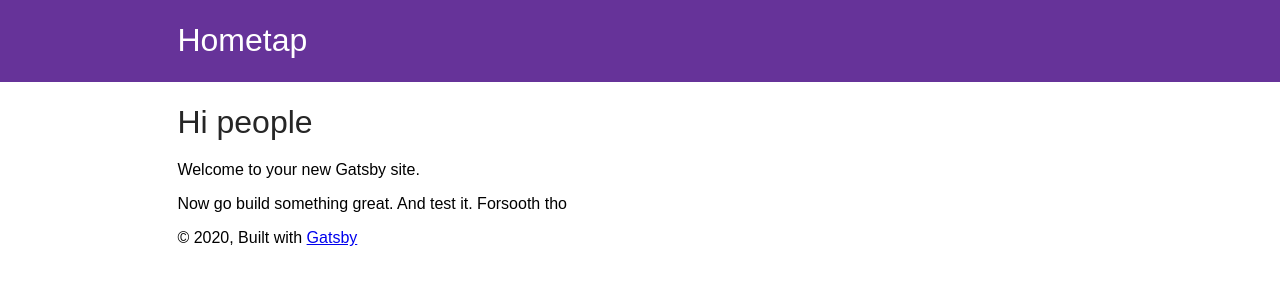
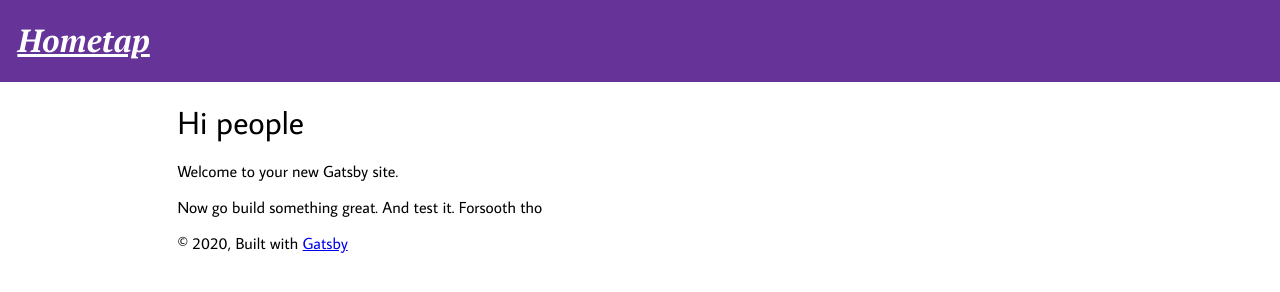
Before and after one commit to jehns/Hometap, a Gatsby site: page / in a window 1280 px wide. Built offline with nearby package versions, Linux system fonts and the light colour scheme; Gatsby itself is replaced by a stand-in of ours.

Commit message:
global google fonts added to repo

```diff
--- a/gatsby-browser.js
+++ b/gatsby-browser.js
@@ -8,7 +8,7 @@ import React from 'react';
 import { ThemeProvider } from 'styled-components';
 import theme from './src/styles/theme';
 import GlobalStyle from './src/styles/globalStyle';
-
+import "./src/styles/globalStyle/fonts.css"
 
 export const wrapRootElement = ({ element }) => {
  return (
--- a/src/components/Header.jsx
+++ b/src/components/Header.jsx
@@ -11,7 +11,7 @@ const Header = ({ siteTitle }) => (
   >
     <div
       style={{
-        margin: '0 auto',
+        // margin: '0 auto',
         maxWidth: 960,
         padding: '1.45rem 1.0875rem',
       }}
@@ -21,7 +21,7 @@ const Header = ({ siteTitle }) => (
           to="/"
           style={{
             color: 'white',
-            textDecoration: 'none',
+            fontFamily: "PTSerif-BoldItalic"
           }}
         >
           {siteTitle}
--- /dev/null
+++ b/src/styles/globalStyle/fonts.css
@@ -0,0 +1,20 @@
+@font-face {
+  font-family: "PTSerif-Bold";
+  src: url("../../../static/fonts/PTSerif/PTSerif-Bold.ttf");
+}
+@font-face {
+  font-family: "PTSerif-BoldItalic";
+  src: url("../../../static/fonts/PTSerif/PTSerif-BoldItalic.ttf");
+}
+@font-face {
+  font-family: "PTSerif-Regular";
+  src: url("../../../static/fonts/PTSerif/PTSerif-Regular.ttf");
+}
+@font-face {
+  font-family: "PTSerif-Italic";
+  src: url("../../../static/fonts/PTSerif/PTSerif-Italic.ttf");
+}
+@font-face {
+  font-family: "AverageSans-Regular";
+  src: url("../../../static/fonts/AverageSans/AverageSans-Regular.ttf");
+}
--- a/src/styles/globalStyle/index.js
+++ b/src/styles/globalStyle/index.js
@@ -11,7 +11,7 @@ const GlobalStyle = createGlobalStyle`
     scroll-behavior: smooth;
   }
   body {
-    background-color: ${props => props.theme.colors.background.page};
+    ${'' /* background-color: ${props => props.theme.colors.background.page}; */}
     width: 100%;
     min-height: 100%;
     padding: 0;
@@ -19,7 +19,7 @@ const GlobalStyle = createGlobalStyle`
     /* box-sizing: border-box; */
     -webkit-font-smoothing: antialiased;
     text-shadow: 1px 1px 1px rgba(0, 0, 0, 0.004);
-    font-family: ${props => props.theme.fonts.avenirNextRegular};
+    font-family: ${props => props.theme.fonts.AverageSansRegular};
   }
   * {
     box-sizing: border-box;
@@ -30,11 +30,12 @@ const GlobalStyle = createGlobalStyle`
   h4,
   h5,
   h6 {
-    color: ${props => props.theme.colors.text.header};
+    ${'' /* color: ${props => props.theme.colors.text.header}; */}
     font-weight: normal;
-    font-family: ${props => props.theme.fonts.avenirNextBold};
+    ${'' /* font-family: ${props => props.theme.fonts.avenirNextBold}; */}
     line-height: 1.1em;
   }
+
 `
 
 export default GlobalStyle
--- a/src/styles/theme/colors.js
+++ b/src/styles/theme/colors.js
@@ -1,35 +1,19 @@
-const COLORS = {
-  old: {
-    lightBorder: '#e2e5e7',
-    footerText: '#dfe3e8',
-    footerGradient: 'linear-gradient(100deg,#58646e,#404c57)'
-  },
-  background: {
-    page: '#FFF',
-    main: '#f7f9fb',
-    footer: '#292F34',
-    subFooter: '#454D55'
-  },
-  primary: '#3089f3',
-  secondary: '#9dd0fb',
-  tertiary: '#FBB032',
-  success: '#71d77c',
-  error: '#ed4949',
-  ui: {
-    inputBorder: '#cdcdcd',
-    headerContentBorder: '#A0A0A0'
-  },
-  text: {
-    header: '#262626',
-    label: '#4c5a64',
-    input: '#4c5a64',
-    inputPlaceholder: '#959da3',
-    menuItem: '#414141',
-    inputLightBackground: '#F2F3F5',
-    subContent: '#6c6d6e',
-    mainFooter: '#FFFFFF',
-    subFooter: '#c5c7ca'
-  }
+// based on hometap style guide
+export default {
+  white: '#ffffff',
+  blue: '#366CED',
+  purple: '#7070FF',
+  lightBlue: '#70DAFF',
+  green: '#25BE8A',
+  teal: '#35B2AD',
+  yellow: '#FFCC3F',
+  red: '#B41A1A',
+  black: '#152033',
+  darkGray: '#434C5E',
+  darkGray2: '#687183',
+  darkGray3: '#919AAC',
+  lightGray: '#D8D8D8',
+  lightGray2: '#EEEEEE',
+  lightGray3: '#F6F6F6',
+  lightGray4: '#FBFBFA',
 }
-
-export default COLORS
--- a/src/styles/theme/fonts.js
+++ b/src/styles/theme/fonts.js
@@ -1,10 +1,9 @@
 const fonts = {
-  avenirNextHeavy: "avenir-next-heavy, system, sans-serif",
-  avenirNextBold: "avenir-next-bold, system, sans-serif",
-  avenirNextDemi: "avenir-next-demi, system, sans-serif",
-  avenirNextMedium: "avenir-next-medium, system, sans-serif",
-  avenirNextRegular: "avenir-next-regular, system, sans-serif",
-  avenirNextThin: "avenir-next-thin, system, sans-serif"
+  PTSerifBold: "PTSerif-Bold",
+  PTSerifBoldItalic: "PTSerif-BoldItalic",
+  PTSerifItalic: "PTSerif-Italic",
+  PTSerifRegular: "PTSerif-Regular",
+  AverageSansRegular: "AverageSans-Regular"
 }
 
 export default fonts
```
Also changed, not shown: static/fonts/AverageSans/AverageSans-Regular.ttf (added), static/fonts/PTSerif/PTSerif-Bold.ttf (added), static/fonts/PTSerif/PTSerif-BoldItalic.ttf (added), static/fonts/PTSerif/PTSerif-Italic.ttf (added), static/fonts/PTSerif/PTSerif-Regular.ttf (added).
